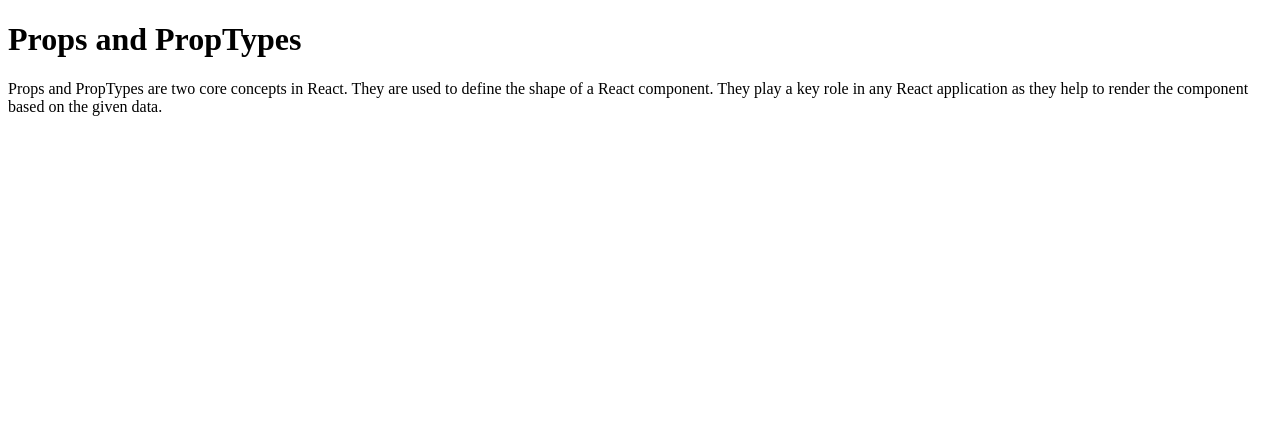
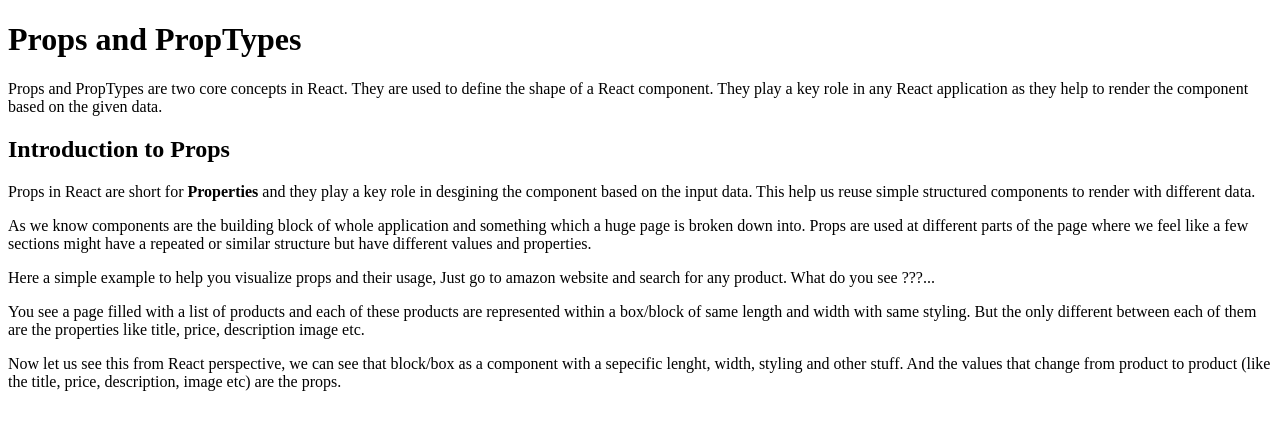
Before and after one commit to iamwatchdogs/Learning-React, a React (Vite) app: page / in a window 1280 px wide. Shown: the top 430 px of the page. Built offline with nearby package versions, Linux system fonts and the light colour scheme.

Commit message:
Finished Introduction to props

```diff
--- a/src/components/Props.jsx
+++ b/src/components/Props.jsx
@@ -1,3 +1,47 @@
+function Title() {
+  return <h2>Introduction to Props</h2>;
+}
+
+function Description() {
+  return (
+    <>
+      <p>
+        Props in React are short for <b>Properties</b> and they play a key role
+        in desgining the component based on the input data. This help us reuse
+        simple structured components to render with different data.
+      </p>
+      <p>
+        As we know components are the building block of whole application and
+        something which a huge page is broken down into. Props are used at
+        different parts of the page where we feel like a few sections might have
+        a repeated or similar structure but have different values and
+        properties.
+      </p>
+      <p>
+        Here a simple example to help you visualize props and their usage, Just
+        go to amazon website and search for any product. What do you see ???...
+      </p>
+      <p>
+        You see a page filled with a list of products and each of these products
+        are represented within a box/block of same length and width with same
+        styling. But the only different between each of them are the properties
+        like title, price, description image etc.
+      </p>
+      <p>
+        Now let us see this from React perspective, we can see that block/box as
+        a component with a sepecific lenght, width, styling and other stuff. And
+        the values that change from product to product (like the title, price,
+        description, image etc) are the props.
+      </p>
+    </>
+  );
+}
+
 export default function Props() {
-  return <></>;
+  return (
+    <article id='props'>
+      <Title />
+      <Description />
+    </article>
+  );
 }
```
